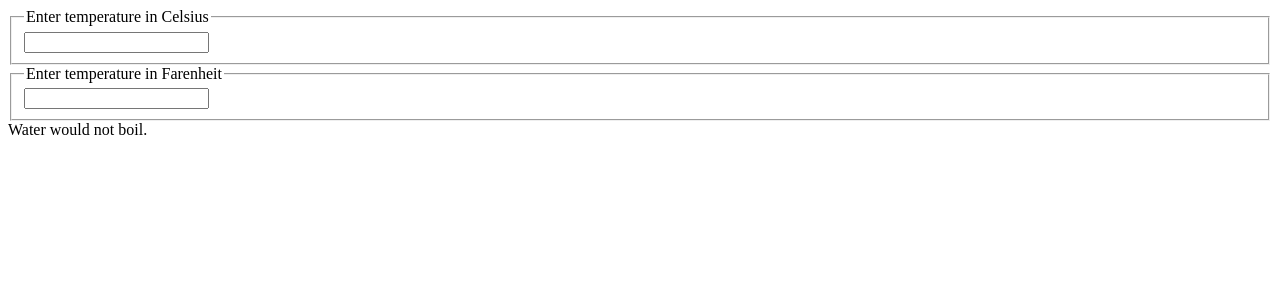
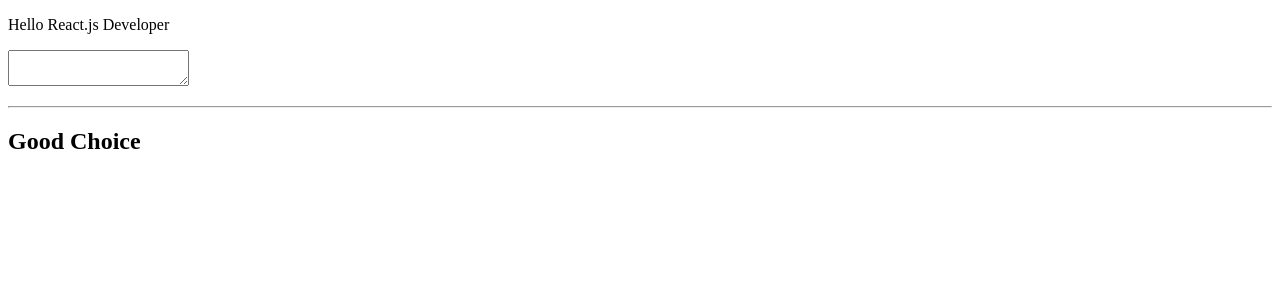
Before and after one commit to Akashkarmokar/React-Practice, a React (Create React App) app: page / in a window 1280 px wide. Shown: the top 300 px of the page. Built offline with nearby package versions, Linux system fonts and the light colour scheme.

Commit message:
feat: useState Hook
We take a todo component which can take a input in textarea.
Depending on input value it will show warning .
First we use class component. Now we do it with functional component
using useState hook .

```diff
--- a/src/App.js
+++ b/src/App.js
@@ -1,10 +1,11 @@
-import Calculator from './Component/Calculator';
+import Todo from './Component/Todo';
 
 function App() {
     // const quantities = [1, 2, 3];
     return (
         <div>
-            <Calculator />
+            <p>Hello React.js Developer</p>
+            <Todo />
         </div>
     );
 }
--- a/src/Component/BoilingVerdict.js
+++ /dev/null
@@ -1,6 +0,0 @@
-export default function BoilingVerdict({ celsius = 0 }) {
-    if (celsius >= 100) {
-        return <div>The water would boil.</div>;
-    }
-    return <div>Water would not boil.</div>;
-}
--- a/src/Component/Calculator.js
+++ /dev/null
@@ -1,39 +0,0 @@
-import React from 'react';
-import { convert, toCelsius, toFarenheit } from '../lib/converter';
-import TemperatureInput from './TemperatureInput';
-import BoilingVerdict from './BoilingVerdict';
-
-export default class Calculator extends React.Component {
-    state = {
-        temperature: '',
-        scale: 'c',
-    };
-
-    handleTemperatureChange = (e, scale) => {
-        this.setState({
-            temperature: e.target.value,
-            scale,
-        });
-    };
-
-    render() {
-        const { temperature, scale } = this.state;
-        const celsius = scale === 'f' ? convert(temperature, toCelsius) : temperature;
-        const farenheit = scale === 'c' ? convert(temperature, toFarenheit) : temperature;
-        return (
-            <div>
-                <TemperatureInput
-                    scale="c"
-                    temperature={celsius}
-                    handleTemperatureChange={this.handleTemperatureChange}
-                />
-                <TemperatureInput
-                    scale="f"
-                    temperature={farenheit}
-                    handleTemperatureChange={this.handleTemperatureChange}
-                />
-                <BoilingVerdict celsius={parseFloat(temperature)} />
-            </div>
-        );
-    }
-}
--- a/src/Component/TemperatureInput.js
+++ /dev/null
@@ -1,24 +0,0 @@
-import React from 'react';
-
-const scaleNames = {
-    c: 'Celsius',
-    f: 'Farenheit',
-};
-
-export default class TemperatureInput extends React.Component {
-    render() {
-        const { scale, temperature, handleTemperatureChange } = this.props;
-        return (
-            <div>
-                <fieldset>
-                    <legend>Enter temperature in {scaleNames[scale]}</legend>
-                    <input
-                        type="text"
-                        value={temperature}
-                        onChange={(e) => handleTemperatureChange(e, scale)}
-                    />
-                </fieldset>
-            </div>
-        );
-    }
-}
--- /dev/null
+++ b/src/Component/Todo.js
@@ -0,0 +1,33 @@
+import React from 'react';
+
+export default class Todo extends React.Component {
+    state = {
+        todo: '',
+        warning: null,
+    };
+
+    handleChange = (e) => {
+        const inputValue = e.target.value;
+        const warning = inputValue.includes('.js')
+            ? 'You need Javascript skill to complete the task.Do you have it?'
+            : null;
+        this.setState({
+            todo: inputValue,
+            warning,
+        });
+    };
+
+    render() {
+        const { todo, warning } = this.state;
+        return (
+            <div>
+                <p>{todo}</p>
+                <p>
+                    <textarea value={todo} onChange={this.handleChange} />
+                </p>
+                <hr />
+                <h2>{warning || 'Good Choice'}</h2>
+            </div>
+        );
+    }
+}
--- a/src/lib/converter.js
+++ /dev/null
@@ -1,17 +0,0 @@
-export function toCelsius(Farenheit) {
-    return ((Farenheit - 32) * 5) / 9;
-}
-
-export function toFarenheit(celsius) {
-    return (celsius * 9) / 5 + 32;
-}
-
-export function convert(temperature, convertToFun) {
-    const input = parseFloat(temperature);
-    if (Number.isNaN(input)) {
-        return '';
-    }
-    const output = convertToFun(input);
-    const rounded = Math.round(output * 100) / 100;
-    return rounded;
-}
```
